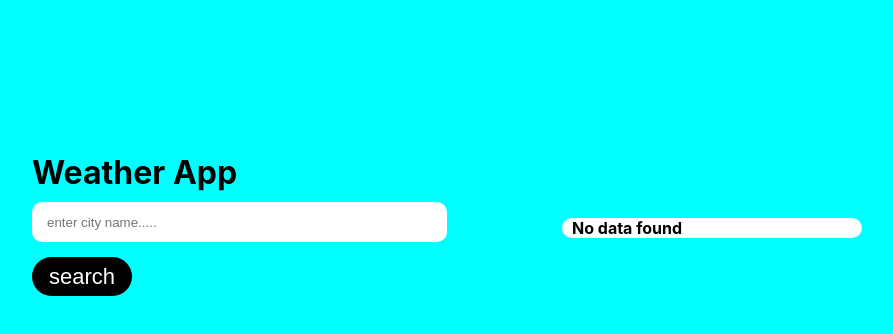
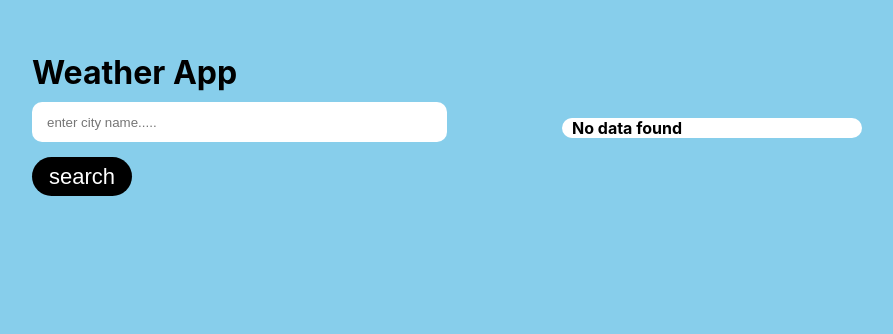
Before and after one commit to himanshuTiwari03/weather-app, a React (Create React App) app: page / in a window 1280 px wide. Shown: the part 172-506 px from the top of the page, without its empty margins (193-1086 px from the left). Built offline with nearby package versions, Linux system fonts and the light colour scheme.

Commit message:
changed backgroundcolor

```diff
--- a/package.json
+++ b/package.json
@@ -1,4 +1,5 @@
 {
+  "homepage": "https://himanshuTiwari03.github.io/weather-app",
   "name": "weather-app",
   "version": "0.1.0",
   "private": true,
@@ -13,6 +14,8 @@
   },
   "scripts": {
     "start": "react-scripts start",
+    "predeploy": "npm run build",
+    "deploy": "gh-pages -d build",
     "build": "react-scripts build",
     "test": "react-scripts test",
     "eject": "react-scripts eject"
@@ -34,5 +37,8 @@
       "last 1 firefox version",
       "last 1 safari version"
     ]
+  },
+  "devDependencies": {
+    "gh-pages": "^6.1.1"
   }
 }
--- a/src/App.css
+++ b/src/App.css
@@ -3,17 +3,16 @@
   padding: 0px;
 }
 .main{
-  background-color: aqua;
+  background-color:skyblue;
   height: 100vh;
   display: flex;
  justify-content: center;
-
   align-items: center;
   gap: 30px;
 }
 .search{
   width: 500px;
-
+  margin-top: -200px;
  height: 150px;
   gap: 5px;
 }
@@ -48,6 +47,7 @@
 .result{
   background-color: white;
   width: 300px;
+  margin-top: -200px;
   border-radius: 10px;
 
 }
```
Also changed, not shown: 1 other file (tests, documents, lock files or other folders).
